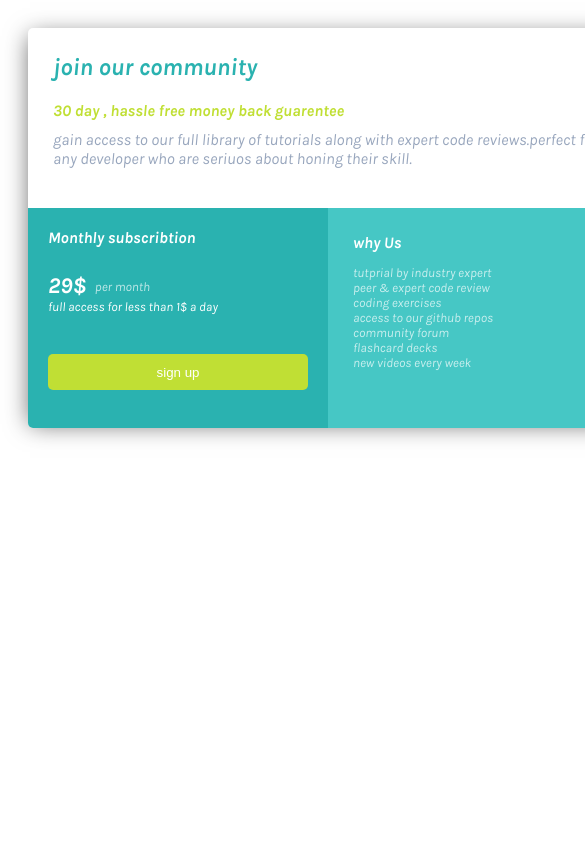
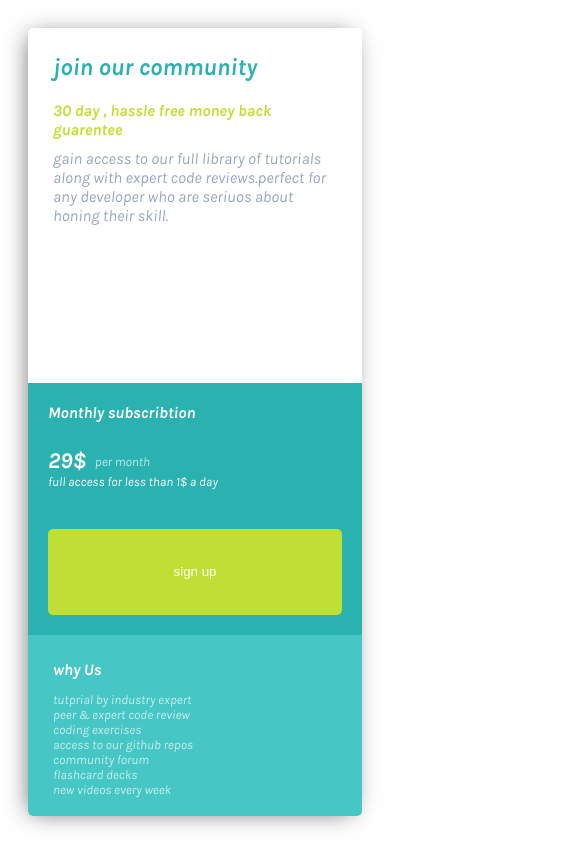
Before and after one commit to Faye8saud/pricing-card-frontend-mentor-challenge-, a plain HTML site: page index.html in a window 390 px wide. Shown: the top 844 px of the page, 585 px wide, since content can reach past the window. Drawn offline with Linux system fonts and the light colour scheme.

Commit message:
Update style.css

```diff
--- a/style.css
+++ b/style.css
@@ -107,3 +107,8 @@ ul{
   opacity:0.7;
   font-size:0.8rem;
 }
+@media (max-width:650px){
+  #bottom-left-section, #bottom-right-section,   #card{
+    width:100%;
+     height:auto
+  }
```
